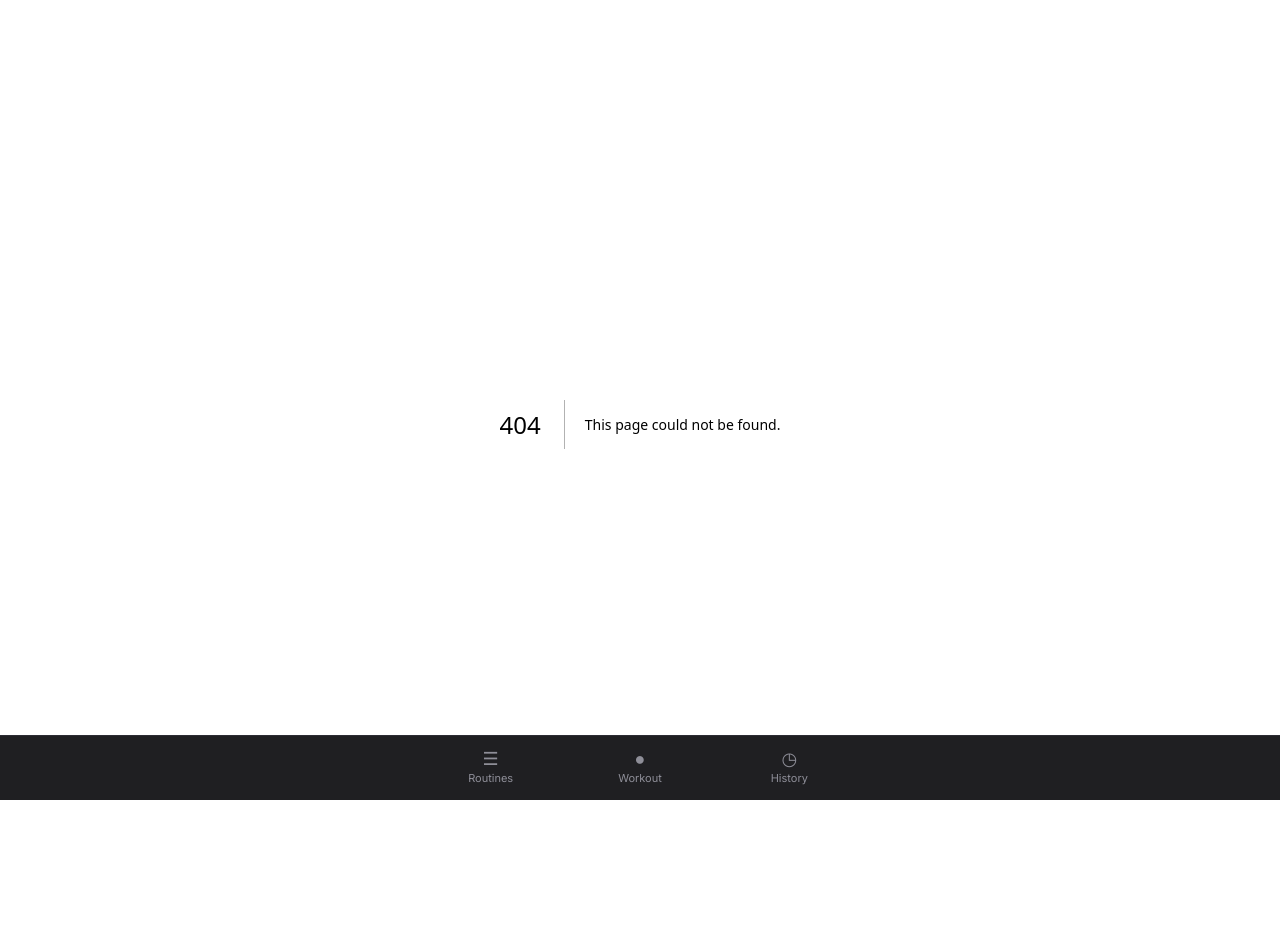
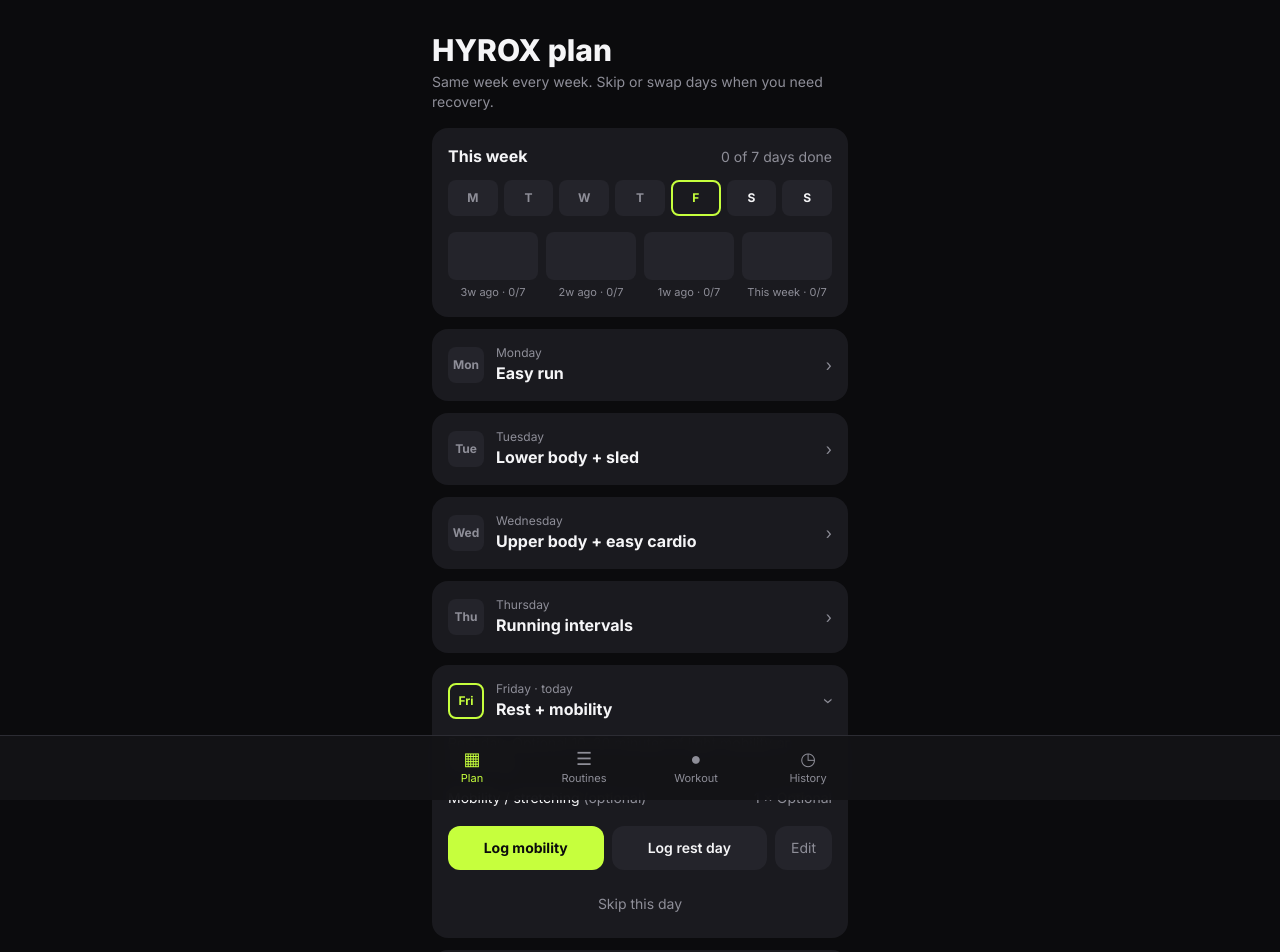
Before and after one commit to bryanfrds/workout-tracker, a Next.js app: page /plan in a window 1280 px wide. Before the commit this address had no page. Shown: the top 952 px of the page. Built offline with nearby package versions, Linux system fonts and the light colour scheme.

Commit message:
Add HYROX plan page with weekly overview, skips, rest day and rounds

```diff
--- a/src/app/page.tsx
+++ b/src/app/page.tsx
@@ -51,7 +51,15 @@
         </Link>
       )}
 
-      {app.routines.map((r) => {
+      <Link href="/plan" className="mt-4 flex items-center justify-between rounded-2xl bg-card p-4">
+        <span>
+          <span className="block text-xs text-muted">Training plan</span>
+          <span className="block font-bold">HYROX week</span>
+        </span>
+        <span className="text-muted">›</span>
+      </Link>
+
+      {app.routines.filter((r) => !r.plan).map((r) => {
         const sets = r.exercises.reduce((n, e) => n + e.sets, 0);
         const last = lastSessionOf(app.sessions, r.id);
         return (
--- /dev/null
+++ b/src/app/plan/page.tsx
@@ -0,0 +1,238 @@
+"use client";
+
+import Link from "next/link";
+import { useRouter } from "next/navigation";
+import { useSyncExternalStore } from "react";
+import { DAY_NAMES, skipKey, weekStart, weekday } from "@/lib/hyrox";
+import { setState, useAppState } from "@/lib/store";
+import type { Routine, Session } from "@/lib/types";
+import { describeSet, kindOf, startSession } from "@/lib/workout";
+
+const WEEK = 7 * 24 * 60 * 60 * 1000;
+const noop = () => () => {};
+
+/** Today's date, read on the client only so server and client render the same. */
+function useToday(): Date | null {
+  const day = useSyncExternalStore(noop, () => new Date().toDateString(), () => null);
+  return day ? new Date(day) : null;
+}
+
+type DayStatus = "done" | "skipped" | "today" | "missed" | "upcoming";
+
+export default function PlanPage() {
+  const app = useAppState();
+  const today = useToday();
+  const router = useRouter();
+  if (!app || !today) return null;
+
+  const start = weekStart(today);
+  const end = start.getTime() + WEEK;
+  const todayNum = weekday(today);
+  const skips = new Set(app.planSkips ?? []);
+  const plan = app.routines.filter((r) => r.plan === "hyrox");
+  const finished = app.sessions.filter((s) => s.endedAt && s.startedAt >= start.getTime() && s.startedAt < end);
+
+  const days = DAY_NAMES.map((name, i) => {
+    const day = i + 1;
+    const routines = plan.filter((r) => r.day === day);
+    const session = finished.find((s) => routines.some((r) => r.id === s.routineId));
+    const status: DayStatus = session
+      ? "done"
+      : skips.has(skipKey(start, day))
+        ? "skipped"
+        : day === todayNum
+          ? "today"
+          : day < todayNum
+            ? "missed"
+            : "upcoming";
+    return { day, name, routines, session, status };
+  });
+  const doneCount = days.filter((d) => d.status === "done").length;
+
+  // Last four weeks, oldest first: how many plan days were done.
+  const history = [3, 2, 1, 0].map((ago) => {
+    const from = start.getTime() - ago * WEEK;
+    const ids = new Set(
+      app.sessions
+        .filter((s) => s.endedAt && s.startedAt >= from && s.startedAt < from + WEEK && s.routineId.startsWith("hyrox-"))
+        .map((s) => plan.find((r) => r.id === s.routineId)?.day),
+    );
+    return { label: ago === 0 ? "This week" : `${ago}w ago`, done: ids.size };
+  });
+
+  function start_(routine: Routine) {
+    setState((s) => (s.active ? s : { ...s, active: startSession(routine, s.sessions) }));
+    router.push("/workout");
+  }
+
+  function toggleSkip(day: number) {
+    const key = skipKey(start, day);
+    setState((s) => {
+      const list = s.planSkips ?? [];
+      return { ...s, planSkips: list.includes(key) ? list.filter((k) => k !== key) : [...list, key] };
+    });
+  }
+
+  function logRestDay(routine: Routine) {
+    setState((s) => {
+      const session: Session = { ...startSession(routine, s.sessions), exercises: [], endedAt: Date.now() };
+      return { ...s, sessions: [...s.sessions, session] };
+    });
+  }
+
+  function setRounds(routine: Routine, rounds: number) {
+    setState((s) => ({
+      ...s,
+      routines: s.routines.map((r) =>
+        r.id === routine.id ? { ...r, exercises: r.exercises.map((e) => ({ ...e, sets: rounds })) } : r,
+      ),
+    }));
+  }
+
+  const badge: Record<DayStatus, string> = {
+    done: "bg-accent text-accent-ink",
+    skipped: "bg-card2 text-muted line-through",
+    today: "border-2 border-accent text-accent",
+    missed: "bg-card2 text-muted",
+    upcoming: "bg-card2 text-text",
+  };
+
+  return (
+    <>
+      <h1 className="mt-2 text-3xl font-extrabold">HYROX plan</h1>
+      <p className="mt-1 text-sm text-muted">Same week every week. Skip or swap days when you need recovery.</p>
+
+      <section className="mt-4 rounded-2xl bg-card p-4">
+        <div className="flex items-baseline justify-between">
+          <h2 className="font-bold">This week</h2>
+          <span className="text-sm text-muted">{doneCount} of 7 days done</span>
+        </div>
+        <div className="mt-3 grid grid-cols-7 gap-1.5">
+          {days.map((d) => (
+            <a
+              key={d.day}
+              href={`#day-${d.day}`}
+              aria-label={`${d.name}: ${d.status}`}
+              className={`grid h-9 place-items-center rounded-lg text-xs font-bold ${badge[d.status]}`}
+            >
+              {d.status === "done" ? "✓" : d.name[0]}
+            </a>
+          ))}
+        </div>
+        <div className="mt-4 grid grid-cols-4 gap-2 text-center">
+          {history.map((w) => (
+            <div key={w.label}>
+              <div className="h-12 overflow-hidden rounded-lg bg-card2">
+                <div className="mt-auto bg-accent" style={{ height: `${(w.done / 7) * 100}%`, marginTop: `${(1 - w.done / 7) * 3}rem` }} />
+              </div>
+              <div className="mt-1 text-[11px] text-muted">
+                {w.label} · {w.done}/7
+              </div>
+            </div>
+          ))}
+        </div>
+      </section>
+
+      {days.map((d) => {
+        const main = d.routines[0];
+        if (!main) return null;
+        return (
+          <details
+            key={d.day}
+            id={`day-${d.day}`}
+            open={d.status === "today"}
+            className="group mt-3 scroll-mt-6 rounded-2xl bg-card p-4"
+          >
+            <summary className="flex cursor-pointer list-none items-center gap-3">
+              <span className={`grid h-9 w-9 shrink-0 place-items-center rounded-lg text-xs font-bold ${badge[d.status]}`}>
+                {d.status === "done" ? "✓" : d.name.slice(0, 3)}
+              </span>
+              <span className="min-w-0 flex-1">
+                <span className="block text-xs text-muted">
+                  {d.name}
+                  {d.status === "today" && " · today"}
+                  {d.status === "skipped" && " · skipped"}
+                  {d.status === "done" && d.session && ` · done (${d.session.routineName})`}
+                </span>
+                <span className="block font-bold">{d.routines.map((r) => r.name).join(" or ")}</span>
+              </span>
+              <span className="text-muted transition group-open:rotate-90">›</span>
+            </summary>
+
+            <div className="mt-3 space-y-4">
+              {d.routines.map((r) => (
+                <div key={r.id}>
+                  {d.routines.length > 1 && <h3 className="text-sm font-bold">{r.name}</h3>}
+                  {r.summary && <p className="text-sm text-muted">{r.summary}</p>}
+                  <ul className="mt-2 text-sm">
+                    {r.exercises.map((e) => (
+                      <li key={e.name} className="flex justify-between gap-3 border-t border-line py-1.5">
+                        <span>
+                          {e.name}
+                          {e.optional && <span className="text-muted"> (optional)</span>}
+                        </span>
+                        <span className="text-right text-muted">
+                          {r.circuit ? "" : `${e.sets} × `}
+                          {e.target ?? describeSet(kindOf(e), e)}
+                        </span>
+                      </li>
+                    ))}
+                  </ul>
+
+                  {r.circuit && (
+                    <div className="mt-2 flex items-center gap-2 text-sm">
+                      <span className="text-muted">Rounds</span>
+                      {[3, 4].map((n) => (
+                        <button
+                          key={n}
+                          onClick={() => setRounds(r, n)}
+                          aria-pressed={r.exercises[0]?.sets === n}
+                          className={`rounded-lg px-3 py-1.5 font-semibold ${r.exercises[0]?.sets === n ? "bg-accent text-accent-ink" : "bg-card2"}`}
+                        >
+                          {n}
+                        </button>
+                      ))}
+                    </div>
+                  )}
+
+                  <div className="mt-3 flex gap-2">
+                    {app.active ? (
+                      <Link href="/workout" className="flex-1 rounded-xl bg-card2 p-3 text-center text-sm font-semibold">
+                        Workout in progress
+                      </Link>
+                    ) : (
+                      <button
+                        onClick={() => start_(r)}
+                        className="flex-1 rounded-xl bg-accent p-3 text-sm font-bold text-accent-ink"
+                      >
+                        {r.restDay ? "Log mobility" : `Start ${d.routines.length > 1 ? r.name.toLowerCase() : "workout"}`}
+                      </button>
+                    )}
+                    {r.restDay && d.status !== "done" && (
+                      <button onClick={() => logRestDay(r)} className="flex-1 rounded-xl bg-card2 p-3 text-sm font-semibold">
+                        Log rest day
+                      </button>
+                    )}
+                    <Link
+                      href={`/routine/${r.id}`}
+                      className="rounded-xl bg-card2 px-4 py-3 text-sm text-muted"
+                      aria-label={`Edit ${r.name}`}
+                    >
+                      Edit
+                    </Link>
+                  </div>
+                </div>
+              ))}
+
+              {d.status !== "done" && (
+                <button onClick={() => toggleSkip(d.day)} className="w-full p-2 text-sm text-muted">
+                  {d.status === "skipped" ? "Undo skip" : "Skip this day"}
+                </button>
+              )}
+            </div>
+          </details>
+        );
+      })}
+    </>
+  );
+}
--- a/src/components/TabBar.tsx
+++ b/src/components/TabBar.tsx
@@ -4,6 +4,7 @@
 import { usePathname } from "next/navigation";
 
 const TABS = [
+  { href: "/plan", label: "Plan", icon: "▦" },
   { href: "/", label: "Routines", icon: "☰" },
   { href: "/workout", label: "Workout", icon: "●" },
   { href: "/history", label: "History", icon: "◷" },
@@ -20,7 +21,7 @@
           <Link
             key={t.href}
             href={t.href}
-            className={`flex w-20 flex-col items-center gap-0.5 ${isOn(t.href) ? "text-accent" : "text-muted"}`}
+            className={`flex w-16 flex-col items-center gap-0.5 ${isOn(t.href) ? "text-accent" : "text-muted"}`}
           >
             <span className="text-lg leading-none">{t.icon}</span>
             {t.label}
```
